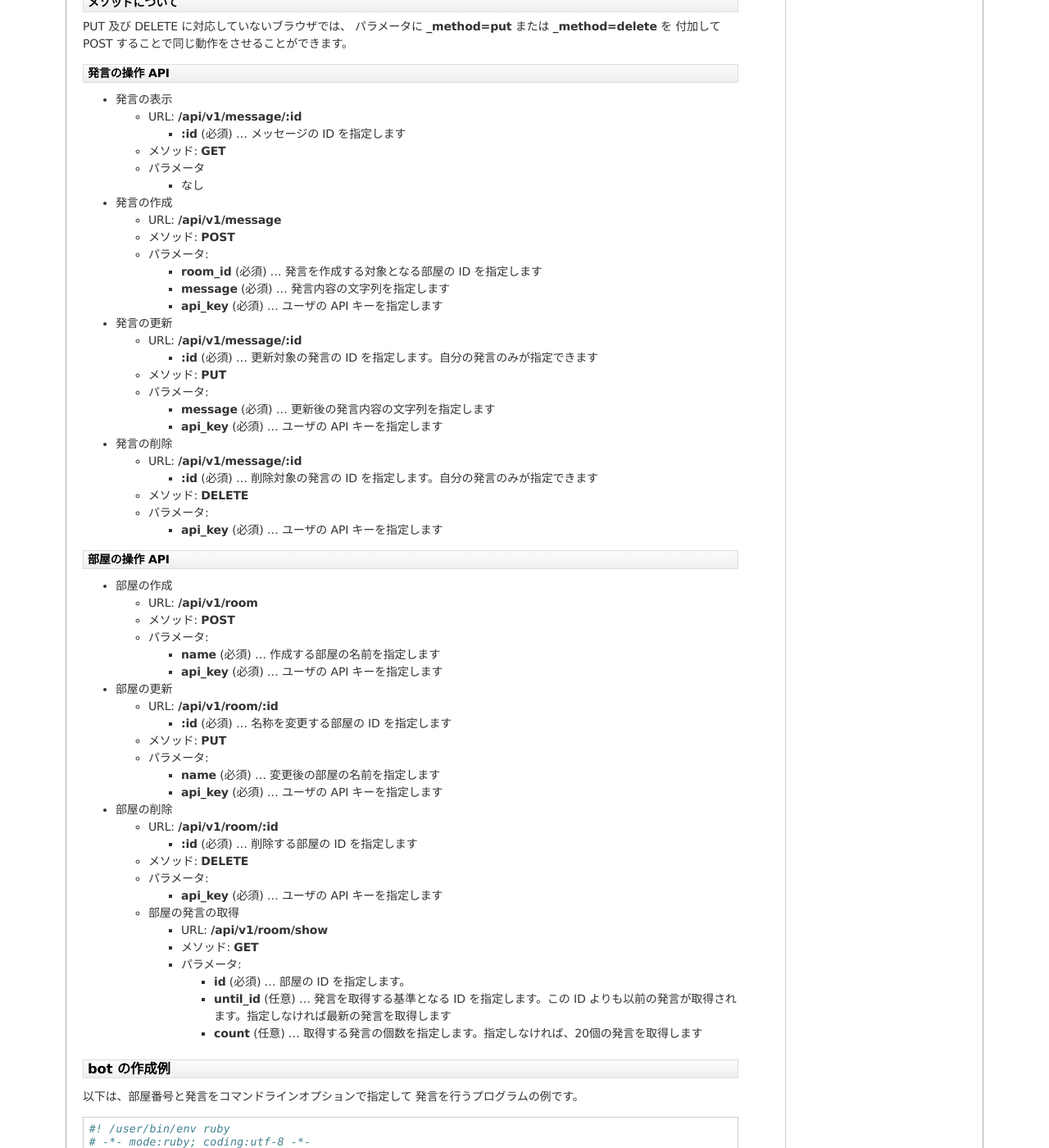
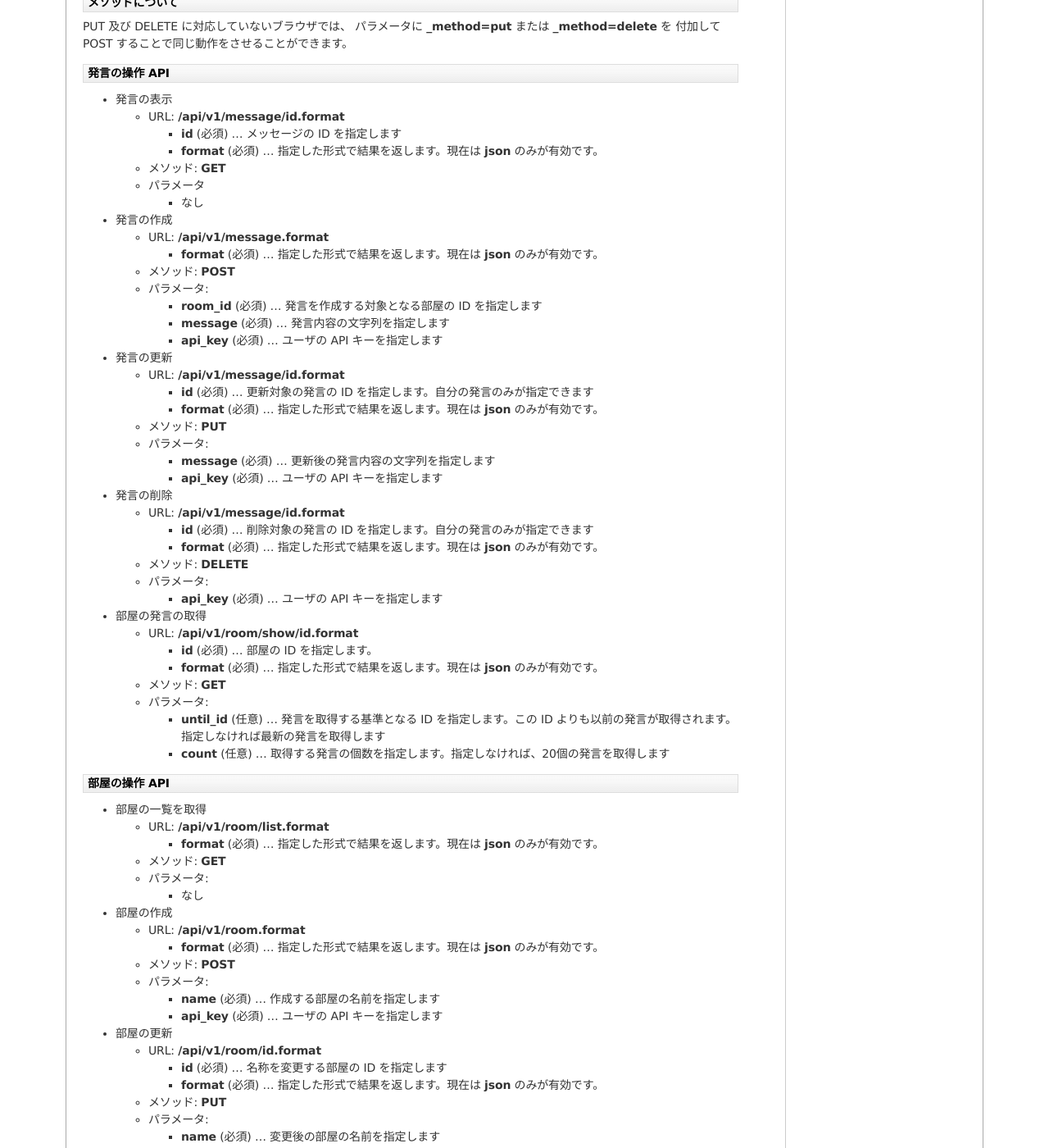
Before and after one commit to codefirst/asakusa-satellite-manual, a Sphinx documentation site: the page built from source/api.rst, in a window 1280 px wide and 1400 px high, scrolled down 540 px. Shown: the whole window at 82% size. Built offline with Sphinx 7.4.7, drawn with Linux system fonts in a browser that asks for light colours; some of the changed text lies outside the part shown.

Commit message:
Added format parameter to APIs

```diff
--- a/source/api.rst
+++ b/source/api.rst
@@ -39,9 +39,10 @@ PUT 及び DELETE に対応していないブラウザでは、
 
 * 発言の表示
 
-  * URL: **/api/v1/message/:id**
+  * URL: **/api/v1/message/id.format**
 
-    * **:id** (必須)  … メッセージの ID を指定します
+    * **id** (必須)  … メッセージの ID を指定します
+    * **format** (必須)  … 指定した形式で結果を返します。現在は **json** のみが有効です。
 
   * メソッド: **GET**
   * パラメータ
@@ -50,7 +51,10 @@ PUT 及び DELETE に対応していないブラウザでは、
 
 * 発言の作成
 
-  * URL: **/api/v1/message**
+  * URL: **/api/v1/message.format**
+
+    * **format** (必須)  … 指定した形式で結果を返します。現在は **json** のみが有効です。
+
   * メソッド: **POST**
   * パラメータ:
 
@@ -60,9 +64,10 @@ PUT 及び DELETE に対応していないブラウザでは、
 
 * 発言の更新
 
-  * URL: **/api/v1/message/:id**
+  * URL: **/api/v1/message/id.format**
 
-    * **:id** (必須)  … 更新対象の発言の ID を指定します。自分の発言のみが指定できます
+    * **id** (必須)  … 更新対象の発言の ID を指定します。自分の発言のみが指定できます
+    * **format** (必須)  … 指定した形式で結果を返します。現在は **json** のみが有効です。
 
   * メソッド: **PUT**
   * パラメータ:
@@ -72,21 +77,49 @@ PUT 及び DELETE に対応していないブラウザでは、
 
 * 発言の削除
 
-  * URL: **/api/v1/message/:id**
+  * URL: **/api/v1/message/id.format**
 
-    * **:id** (必須)  … 削除対象の発言の ID を指定します。自分の発言のみが指定できます
+    * **id** (必須)  … 削除対象の発言の ID を指定します。自分の発言のみが指定できます
+    * **format** (必須)  … 指定した形式で結果を返します。現在は **json** のみが有効です。
 
   * メソッド: **DELETE**
   * パラメータ:
 
     * **api_key** (必須)  … ユーザの API キーを指定します
 
+* 部屋の発言の取得
+
+  * URL: **/api/v1/room/show/id.format**
+
+    * **id** (必須)  … 部屋の ID を指定します。
+    * **format** (必須)  … 指定した形式で結果を返します。現在は **json** のみが有効です。
+
+  * メソッド: **GET**
+  * パラメータ:
+
+    * **until_id** (任意)  … 発言を取得する基準となる ID を指定します。この ID よりも以前の発言が取得されます。指定しなければ最新の発言を取得します
+    * **count** (任意) … 取得する発言の個数を指定します。指定しなければ、20個の発言を取得します
+
 部屋の操作 API
 ^^^^^^^^^^^^^^^^^^^^^^^
 
+* 部屋の一覧を取得
+
+  * URL: **/api/v1/room/list.format**
+
+    * **format** (必須)  … 指定した形式で結果を返します。現在は **json** のみが有効です。
+
+  * メソッド: **GET**
+  * パラメータ:
+
+    * なし
+
 * 部屋の作成
 
-  * URL: **/api/v1/room**
+  * URL: **/api/v1/room.format**
+
+    * **format** (必須)  … 指定した形式で結果を返します。現在は **json** のみが有効です。
+
   * メソッド: **POST**
   * パラメータ:
 
@@ -95,9 +128,10 @@ PUT 及び DELETE に対応していないブラウザでは、
 
 * 部屋の更新
 
-  * URL: **/api/v1/room/:id**
+  * URL: **/api/v1/room/id.format**
 
-    * **:id** (必須)  … 名称を変更する部屋の ID を指定します
+    * **id** (必須)  … 名称を変更する部屋の ID を指定します
+    * **format** (必須)  … 指定した形式で結果を返します。現在は **json** のみが有効です。
 
   * メソッド: **PUT**
   * パラメータ:
@@ -107,24 +141,29 @@ PUT 及び DELETE に対応していないブラウザでは、
 
 * 部屋の削除
 
-  * URL: **/api/v1/room/:id**
+  * URL: **/api/v1/room/id.format**
 
-    * **:id** (必須)  … 削除する部屋の ID を指定します
+    * **id** (必須)  … 削除する部屋の ID を指定します
+    * **format** (必須)  … 指定した形式で結果を返します。現在は **json** のみが有効です。
 
   * メソッド: **DELETE**
   * パラメータ:
 
     * **api_key** (必須)  … ユーザの API キーを指定します
 
-  * 部屋の発言の取得
+ユーザの操作 API
+^^^^^^^^^^^^^^^^^^^^^^^
 
-    * URL: **/api/v1/room/show**
-    * メソッド: **GET**
-    * パラメータ:
+* ログインユーザ情報の取得
 
-      * **id** (必須)  … 部屋の ID を指定します。
-      * **until_id** (任意)  … 発言を取得する基準となる ID を指定します。この ID よりも以前の発言が取得されます。指定しなければ最新の発言を取得します
-      * **count** (任意) … 取得する発言の個数を指定します。指定しなければ、20個の発言を取得します
+  * URL: **/api/v1/user.format**
+
+    * **format** (必須)  … 指定した形式で結果を返します。現在は **json** のみが有効です。
+
+  * メソッド: **GET**
+  * パラメータ:
+
+    * **api_key** (必須)  … ユーザの API キーを指定します
 
 bot の作成例
 -----------------------
@@ -160,6 +199,6 @@ bot の作成例
 
    Net::HTTP.start(uri.host, uri.port) do| http |
      # post message
-     p http.post(uri.path + "/message",
+     p http.post(uri.path + "/message.json",
                  "room_id=#{room_id}&message=#{message}&api_key=#{ApyKey}")
    end
```
